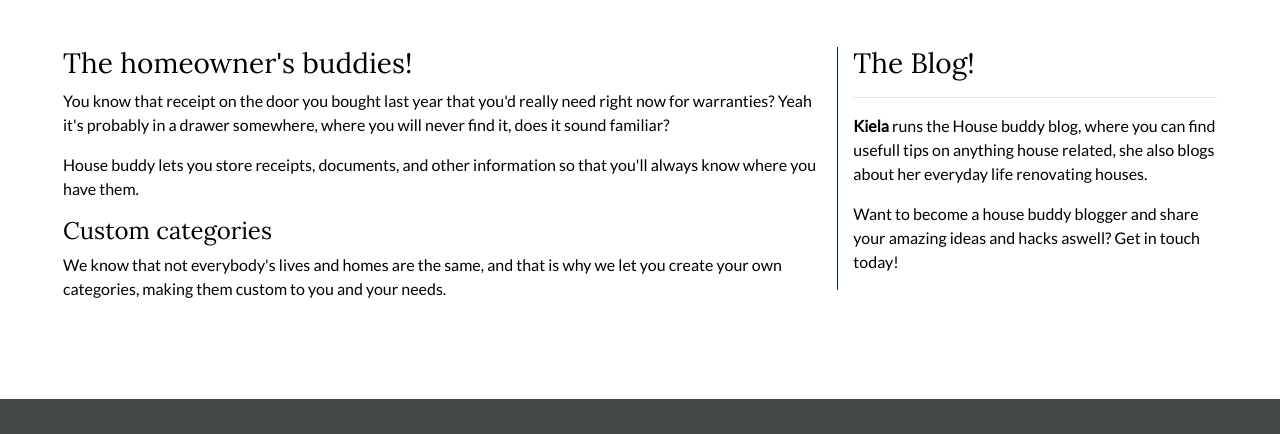
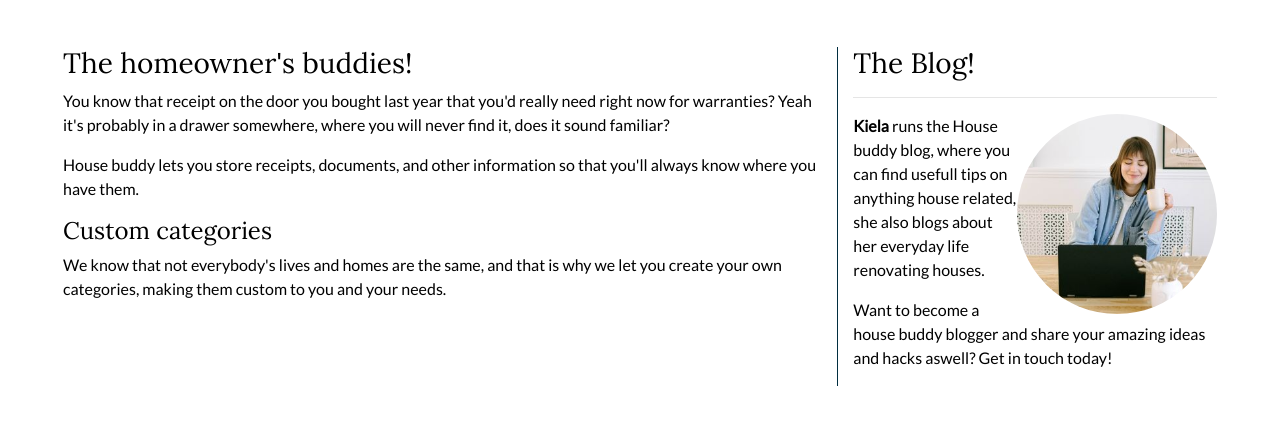
Before and after one commit to Ajn0r/house-buddy, a Django app: page /about in a window 1280 px wide. Shown: the part 900-1334 px from the top of the page. Before the commit the page ends 1299 px from the top, so only its background shows below. Run offline with Django 3.2, Linux system fonts and the light colour scheme; some libraries are stand-ins or nearby versions.

Commit message:
add image of 'kiela' and style

```diff
--- a/static/css/style.css
+++ b/static/css/style.css
@@ -35,7 +35,12 @@ body {
     align-items: center;
     justify-content: center;
 }
-
+.round-img {
+    width: 200px;
+    height: 200px;
+    border-radius: 50%;
+    float: right;
+}
 
 /* Cards */
 .card {
--- a/templates/about.html
+++ b/templates/about.html
@@ -1,5 +1,7 @@
 {% extends "base.html" %}
+{% load static %}
 {% block content %}
+
 
 <div class="about-header-bg">
     <div class="about-hero">
@@ -28,6 +30,7 @@
         <div class="col-sm-12 col-md-4 vr-line">
             <h3>The Blog!</h3>
             <hr>
+            <img src="{% static 'images/keila-blogger.jpg' %}" alt="A image of Keila" class="round-img">
             <p><strong>Kiela</strong> runs the House buddy blog, where you can find usefull tips on anything house
                 related, she also blogs about her everyday life renovating houses.
             </p>
```
Also changed, not shown: static/images/keila-blogger.jpg (added).
